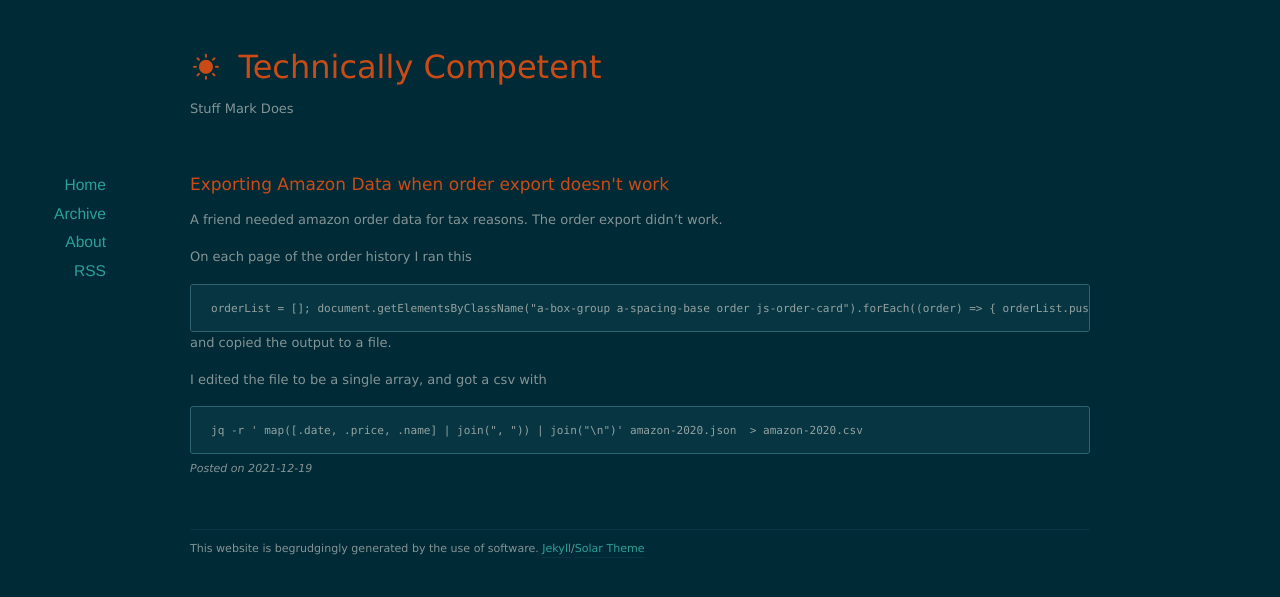
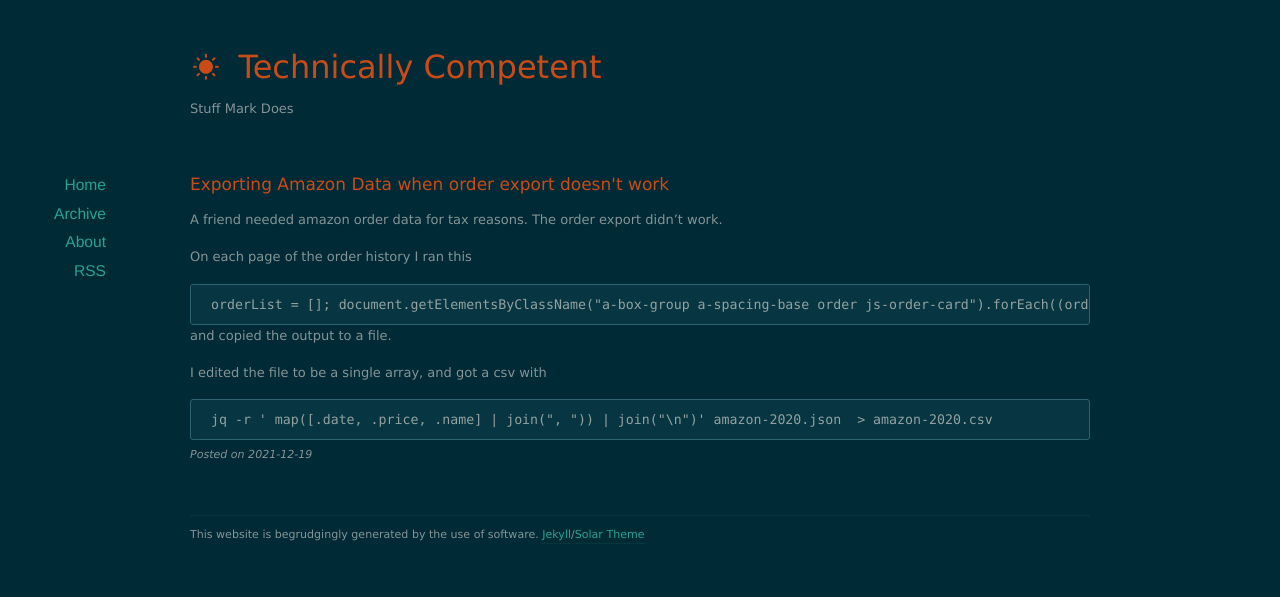
Before and after one commit to mtfurlan/mtfurlan.github.io, a Jekyll site: the page built from _posts/2021-12-19-amazon-order-export.markdown, in a window 1280 px wide. Shown: the top 597 px of the page. Built offline with Jekyll 4.4.1, drawn with Linux system fonts in a browser that asks for light colours; nearby versions of some CDN libraries.

Commit message:
fix(css): try to make box drawing characters look less bad

```diff
--- a/assets/css/colors-dark.css
+++ b/assets/css/colors-dark.css
@@ -65,6 +65,9 @@
 	border-width: 0;
 	overflow: visible;
 	margin-bottom: 0;
+	/* These are to try to make box drawing characters look less bad */
+	font-size:120%;
+	line-height: 0px;
 }
 .hilighter-rogue {
     background-color: #073642;
```
